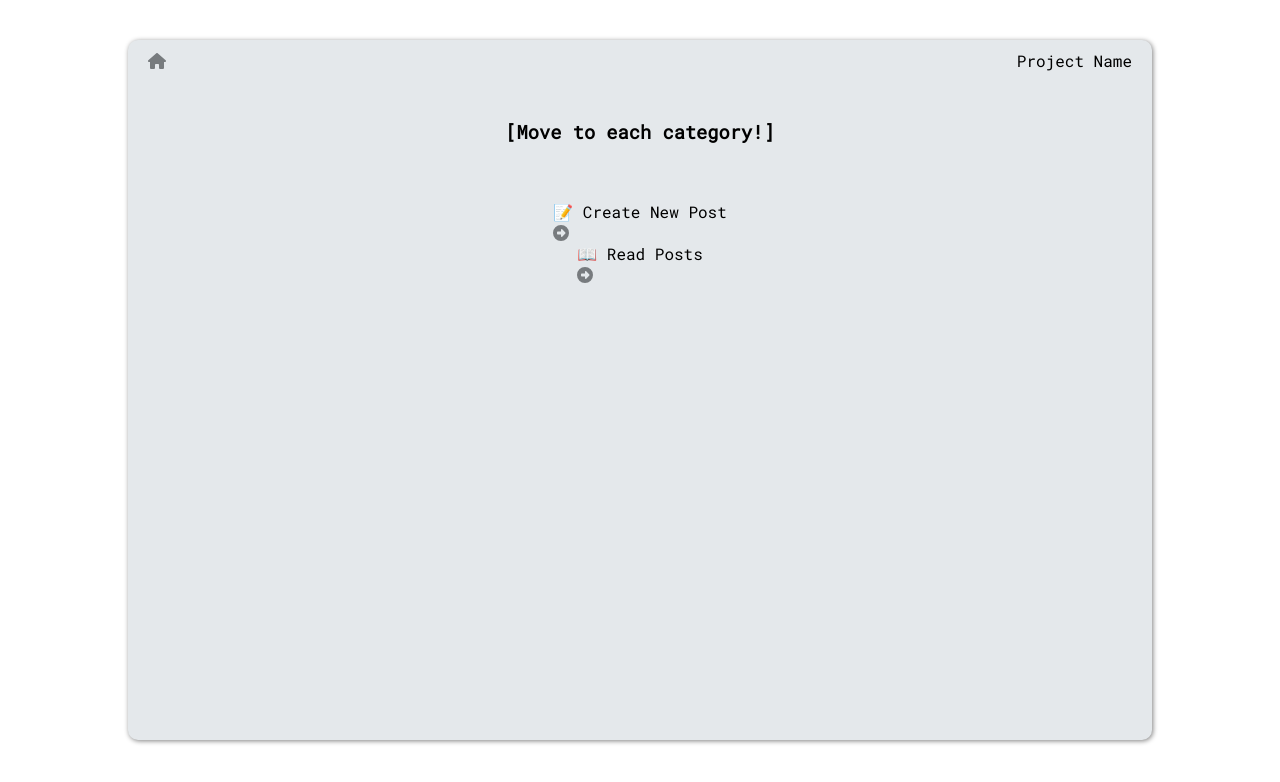
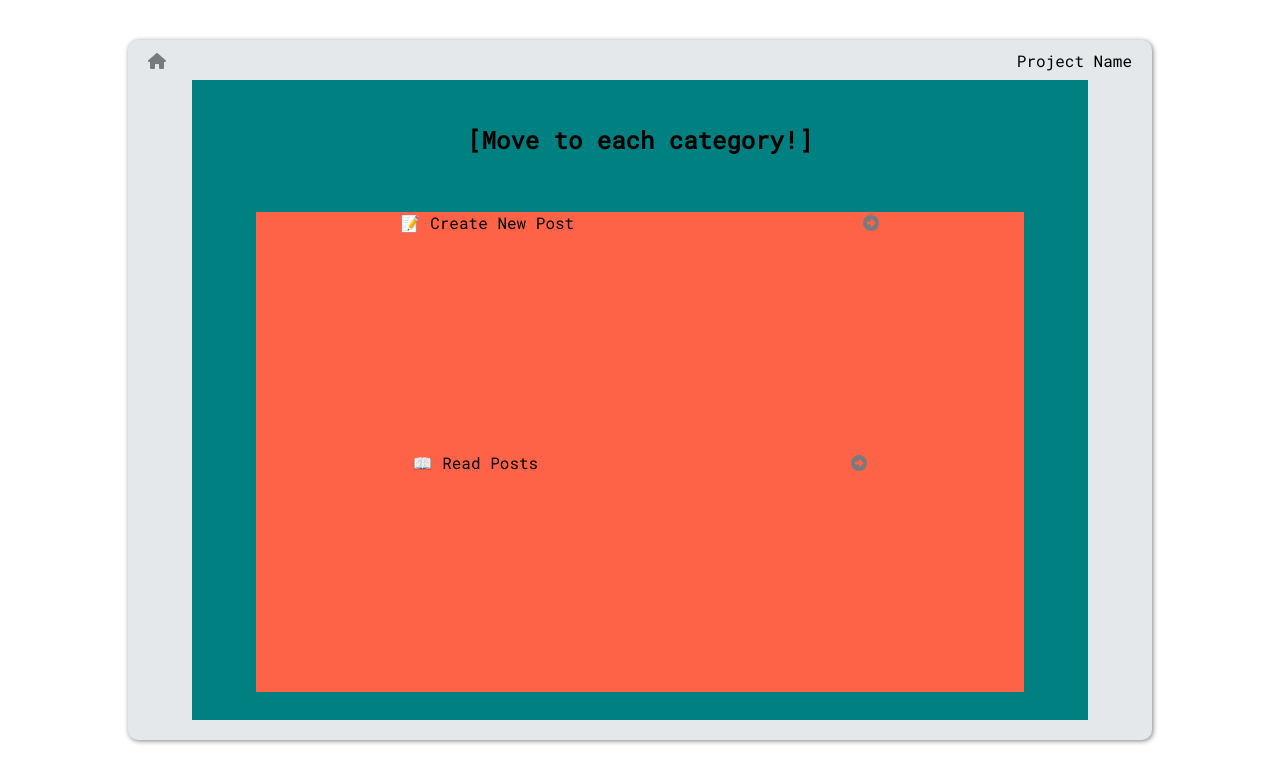
Before and after one commit to ericagong/bucketList, a React (Create React App) app: page / in a window 1280 px wide. Shown: the top 782 px of the page. Built offline with nearby package versions, Linux system fonts and the light colour scheme.

Commit message:
HomeLayout

```diff
--- a/src/components/Post/Category.jsx
+++ b/src/components/Post/Category.jsx
@@ -1,5 +1,7 @@
 import { useNavigate } from "react-router-dom";
 import { faArrowAltCircleRight } from "@fortawesome/free-solid-svg-icons";
+import styled from "styled-components";
+
 import Button from "../Common/Button";
 
 const Category = (props) => {
@@ -9,11 +11,20 @@ const Category = (props) => {
   };
 
   return (
-    <div onClick={onClickHandler}>
+    <Wrapper onClick={onClickHandler}>
       <div>{props.contents}</div>
       <Button onClick={onClickHandler} icon={faArrowAltCircleRight} />
-    </div>
+    </Wrapper>
   );
 };
 
 export default Category;
+
+const Wrapper = styled.div`
+  width: 60vw;
+  height: 30vh;
+
+  display: flex;
+  justify-content: space-around;
+  background-color: tomato;
+`;
--- a/src/components/Styled/HomeLayout.jsx
+++ b/src/components/Post/HomeLayout.jsx
@@ -1,6 +1,6 @@
 import styled from "styled-components";
 
-import Category from "../Post/Category";
+import Category from "./Category";
 
 const HomeLayout = (props) => {
   return (
@@ -23,10 +23,12 @@ const Wrapper = styled.div`
   display: flex;
   flex-direction: column;
   align-items: center;
+  background-color: teal;
 `;
 
 const Helper = styled.h3`
   height: 10%;
   padding-top: 20px;
   font-weight: bold;
+  font-size: 1.5rem;
 `;
--- a/src/components/Styled/Layout.jsx
+++ b/src/components/Styled/Layout.jsx
@@ -12,6 +12,7 @@ const Box = styled.div`
   height: 90vh;
   max-width: 1200px;
   max-height: 700px;
+  min-height: 500px;
   margin: auto;
   margin-top: 5vh;
   background-color: ${(props) => props.theme.backgroundColor};
--- a/src/pages/Home.jsx
+++ b/src/pages/Home.jsx
@@ -1,6 +1,6 @@
 import Layout from "../components/Styled/Layout";
 import Header from "../components/Common/Header";
-import HomeLayout from "../components/Styled/HomeLayout";
+import HomeLayout from "../components/Post/HomeLayout";
 
 const Home = (props) => {
   return (
```
